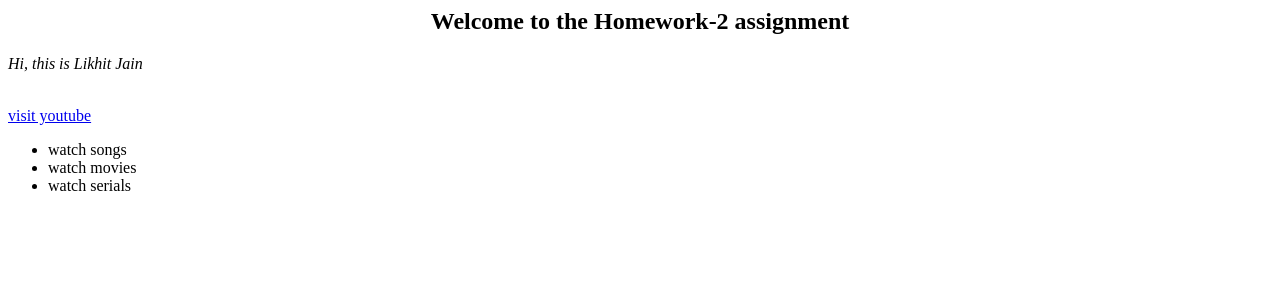
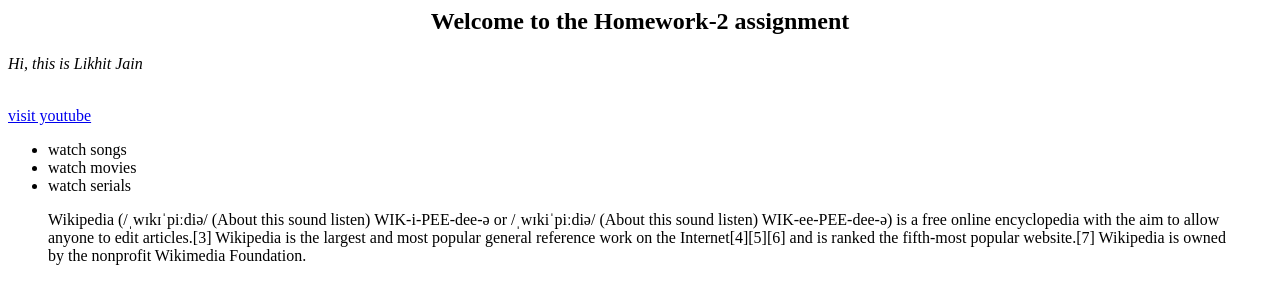
Before and after one commit to likhitjain/homework-2, a plain HTML site: page index.html in a window 1280 px wide. Drawn offline with Linux system fonts and the light colour scheme.

```diff
--- a/index.html
+++ b/index.html
@@ -13,5 +13,13 @@
       <li>watch serials</li>
       </ul>
 
+<blockquote cite="https://en.wikipedia.org/wiki/Wikipedia">
+Wikipedia (/ˌwɪkɪˈpiːdiə/ (About this sound listen) WIK-i-PEE-dee-ə or
+/ˌwɪkiˈpiːdiə/ (About this sound listen) WIK-ee-PEE-dee-ə) is a free online
+encyclopedia with the aim to allow anyone to edit articles.[3] Wikipedia is the
+largest and most popular general reference work on the Internet[4][5][6] and is
+ranked the fifth-most popular website.[7] Wikipedia is owned by the nonprofit
+Wikimedia Foundation.</blockquote>
+
 </body>
 </html>
```
